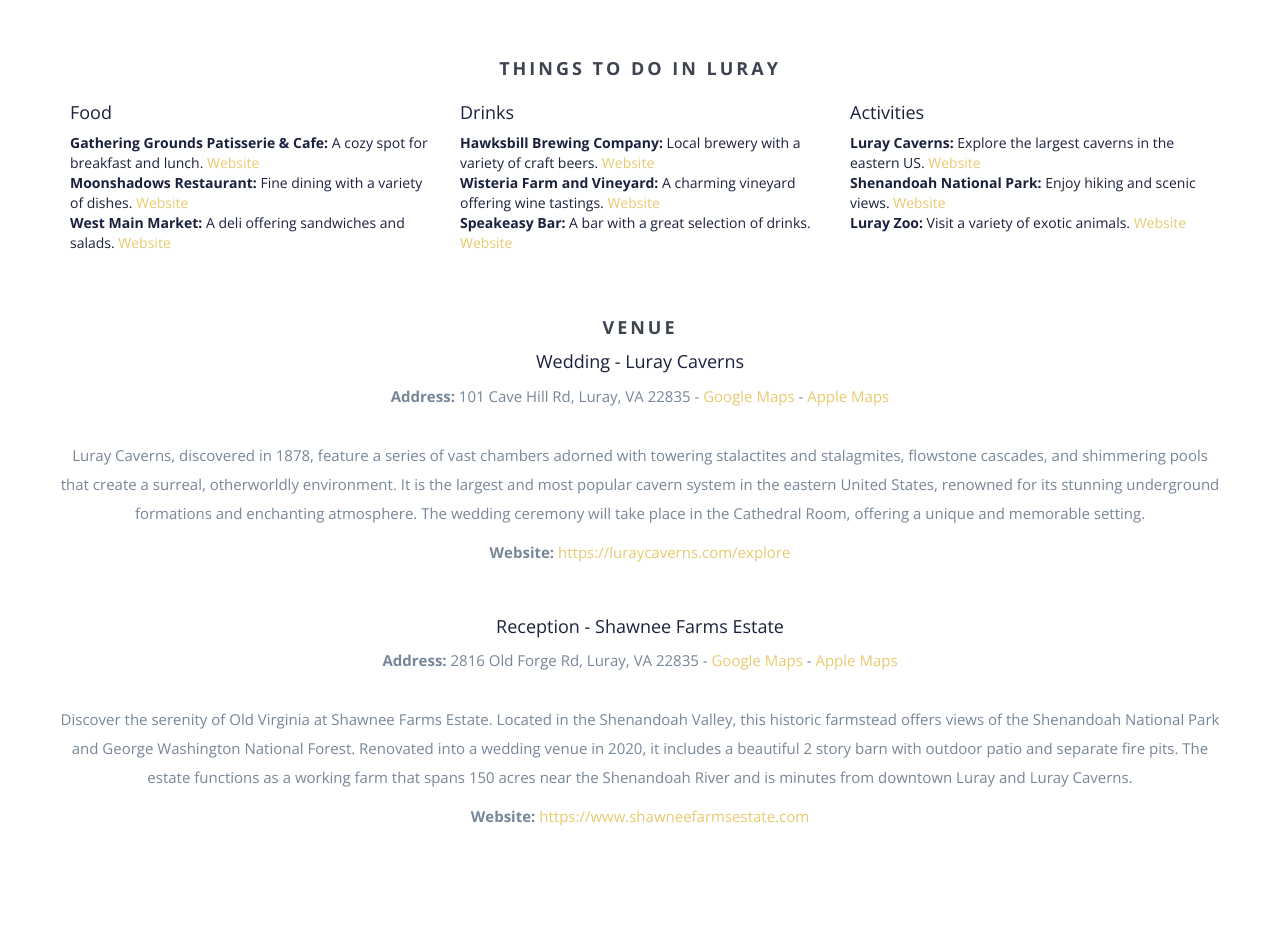
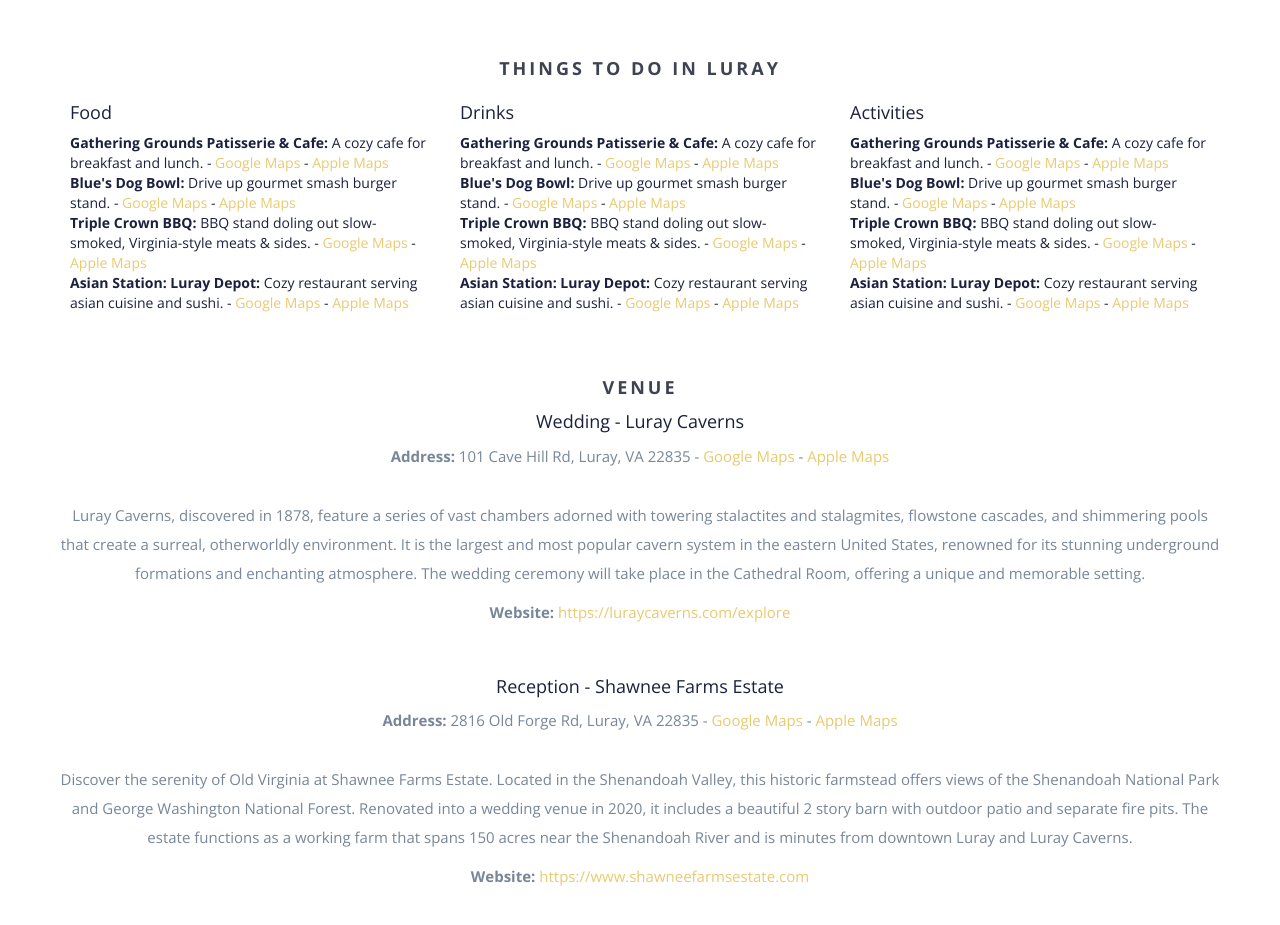
Before and after one commit to seth-robert-perts/wedding-website, a website: page index.html in a window 1280 px wide. Shown: the part 1600-2525 px from the top of the page. Drawn offline with nearby package versions, Linux system fonts and the light colour scheme; some packages are replaced by stand-ins of ours; files whose address does not match are found by name.

Commit message:
Things to do tweaks

```diff
--- a/index.html
+++ b/index.html
@@ -84,7 +84,7 @@
                             <!-- <li><a href="#eng-pics">Engagement</a></li> -->
                         </ul>
                         <ul class="member-actions">
-                            <li><a href="#map" class="login">Venue</a></li>
+                            <li><a href="#venue" class="login">Venue</a></li>
                             <li><a href="#rsvp" class="btn-white btn-small">RSVP</a></li>
                         </ul>
                     </nav>
@@ -278,30 +278,69 @@
             <div class="col-md-4 our-color">
                 <h4>Food</h4>
                 <ul>
-                    <li><strong>Gathering Grounds Patisserie & Cafe:</strong> A cozy spot for breakfast and lunch. <a href="https://www.ggrounds.com" target="_blank">Website</a></li>
-                    <li><strong>Moonshadows Restaurant:</strong> Fine dining with a variety of dishes. <a href="https://www.moonshadowsonmain.com" target="_blank">Website</a></li>
-                    <li><strong>West Main Market:</strong> A deli offering sandwiches and salads. <a href="https://www.westmainmarket.com" target="_blank">Website</a></li>
+                    <li><strong>Gathering Grounds Patisserie & Cafe:</strong> A cozy cafe for breakfast and lunch. -
+                        <a href="https://maps.app.goo.gl/Uf2oVUQ8hNW1NNih7" target="_blank">Google Maps</a> -
+                        <a href="https://beta.maps.apple.com/?auid=10903331213291609205&lsp=9902" target="_blank">Apple Maps</a>
+                    </li>
+                    <li><strong>Blue's Dog Bowl:</strong> Drive up gourmet smash burger stand. -
+                        <a href="https://maps.app.goo.gl/L6t4bivjQBw1JCaGA" target="_blank">Google Maps</a> -
+                        <a href="https://beta.maps.apple.com/?auid=11373358191941505280&lsp=9902" target="_blank">Apple Maps</a>
+                    </li>
+                    <li><strong>Triple Crown BBQ:</strong> BBQ stand doling out slow-smoked, Virginia-style meats & sides. -
+                        <a href="https://maps.app.goo.gl/VU1o2sxxYCWjQc2z8" target="_blank">Google Maps</a> -
+                        <a href="https://beta.maps.apple.com/?auid=8700649715648816799&lsp=9902" target="_blank">Apple Maps</a>
+                    </li>
+                    <li><strong>Asian Station: Luray Depot:</strong> Cozy restaurant serving asian cuisine and sushi. -
+                        <a href="https://maps.app.goo.gl/TRJadB6WyAK3FUtu7" target="_blank">Google Maps</a> -
+                        <a href="https://beta.maps.apple.com/?auid=4460391013564689819&lsp=9902" target="_blank">Apple Maps</a>
+                    </li>
                 </ul>
             </div>
             <div class="col-md-4 our-color">
                 <h4>Drinks</h4>
                 <ul>
-                    <li><strong>Hawksbill Brewing Company:</strong> Local brewery with a variety of craft beers. <a href="https://www.hawksbillbrewing.com" target="_blank">Website</a></li>
-                    <li><strong>Wisteria Farm and Vineyard:</strong> A charming vineyard offering wine tastings. <a href="https://www.wisteriavineyard.com" target="_blank">Website</a></li>
-                    <li><strong>Speakeasy Bar:</strong> A bar with a great selection of drinks. <a href="https://www.mimslyninn.com/dining/speakeasy-bar-grill" target="_blank">Website</a></li>
+                    <li><strong>Gathering Grounds Patisserie & Cafe:</strong> A cozy cafe for breakfast and lunch. -
+                        <a href="https://maps.app.goo.gl/Uf2oVUQ8hNW1NNih7" target="_blank">Google Maps</a> -
+                        <a href="https://beta.maps.apple.com/?auid=10903331213291609205&lsp=9902" target="_blank">Apple Maps</a>
+                    </li>
+                    <li><strong>Blue's Dog Bowl:</strong> Drive up gourmet smash burger stand. -
+                        <a href="https://maps.app.goo.gl/L6t4bivjQBw1JCaGA" target="_blank">Google Maps</a> -
+                        <a href="https://beta.maps.apple.com/?auid=11373358191941505280&lsp=9902" target="_blank">Apple Maps</a>
+                    </li>
+                    <li><strong>Triple Crown BBQ:</strong> BBQ stand doling out slow-smoked, Virginia-style meats & sides. -
+                        <a href="https://maps.app.goo.gl/VU1o2sxxYCWjQc2z8" target="_blank">Google Maps</a> -
+                        <a href="https://beta.maps.apple.com/?auid=8700649715648816799&lsp=9902" target="_blank">Apple Maps</a>
+                    </li>
+                    <li><strong>Asian Station: Luray Depot:</strong> Cozy restaurant serving asian cuisine and sushi. -
+                        <a href="https://maps.app.goo.gl/TRJadB6WyAK3FUtu7" target="_blank">Google Maps</a> -
+                        <a href="https://beta.maps.apple.com/?auid=4460391013564689819&lsp=9902" target="_blank">Apple Maps</a>
+                    </li>
                 </ul>
             </div>
             <div class="col-md-4 our-color">
                 <h4>Activities</h4>
                 <ul>
-                    <li><strong>Luray Caverns:</strong> Explore the largest caverns in the eastern US. <a href="https://luraycaverns.com" target="_blank">Website</a></li>
-                    <li><strong>Shenandoah National Park:</strong> Enjoy hiking and scenic views. <a href="https://www.nps.gov/shen/index.htm" target="_blank">Website</a></li>
-                    <li><strong>Luray Zoo:</strong> Visit a variety of exotic animals. <a href="https://lurayzoo.com" target="_blank">Website</a></li>
+                    <li><strong>Gathering Grounds Patisserie & Cafe:</strong> A cozy cafe for breakfast and lunch. -
+                        <a href="https://maps.app.goo.gl/Uf2oVUQ8hNW1NNih7" target="_blank">Google Maps</a> -
+                        <a href="https://beta.maps.apple.com/?auid=10903331213291609205&lsp=9902" target="_blank">Apple Maps</a>
+                    </li>
+                    <li><strong>Blue's Dog Bowl:</strong> Drive up gourmet smash burger stand. -
+                        <a href="https://maps.app.goo.gl/L6t4bivjQBw1JCaGA" target="_blank">Google Maps</a> -
+                        <a href="https://beta.maps.apple.com/?auid=11373358191941505280&lsp=9902" target="_blank">Apple Maps</a>
+                    </li>
+                    <li><strong>Triple Crown BBQ:</strong> BBQ stand doling out slow-smoked, Virginia-style meats & sides. -
+                        <a href="https://maps.app.goo.gl/VU1o2sxxYCWjQc2z8" target="_blank">Google Maps</a> -
+                        <a href="https://beta.maps.apple.com/?auid=8700649715648816799&lsp=9902" target="_blank">Apple Maps</a>
+                    </li>
+                    <li><strong>Asian Station: Luray Depot:</strong> Cozy restaurant serving asian cuisine and sushi. -
+                        <a href="https://maps.app.goo.gl/TRJadB6WyAK3FUtu7" target="_blank">Google Maps</a> -
+                        <a href="https://beta.maps.apple.com/?auid=4460391013564689819&lsp=9902" target="_blank">Apple Maps</a>
+                    </li>
                 </ul>
             </div>
         </div>
     </div>
-</section>
+</section id="venue">
     <div class="text-center">
         <h3>Venue</h3>
         <div class="venue-info">
```
